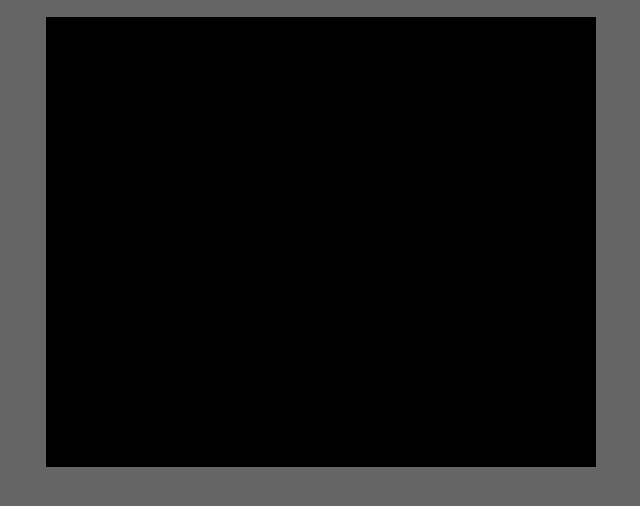
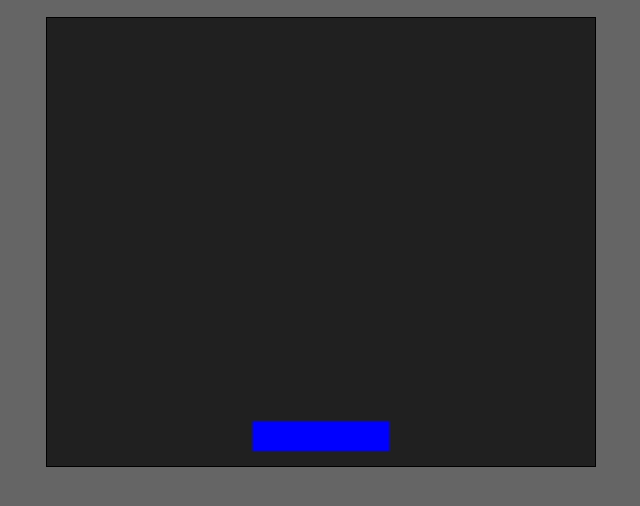
Before and after one commit to Lars987654321/JS-prosjekt, a plain HTML site: page index.html in a window 1280 px wide. Shown: the part 156-662 px from the top of the page, without its empty margins (319-959 px from the left). Drawn offline with Linux system fonts and the light colour scheme.

Commit message:
add paddle

```diff
--- a/script.js
+++ b/script.js
@@ -1,2 +1,51 @@
 const canvas = document.getElementById("canvas")
 const ctx = canvas.getContext("2d")
+
+let paddleWidth = canvas.width / 4
+let paddleHeight = 10
+let paddleX = (canvas.width - paddleWidth) / 2
+let paddleY = canvas.height - paddleHeight - 5
+let paddlespeed = 3
+let rightPressed = false
+let leftPressed = false
+
+function drawPaddle() {
+    ctx.fillStyle = "blue"
+    ctx.fillRect(paddleX, paddleY, paddleWidth, paddleHeight)
+}
+
+function updatePaddle() {
+    if (rightPressed && paddleX < canvas.width - paddleWidth){
+        paddleX += paddlespeed
+    } else if (leftPressed && paddleX > 0){
+        paddleX -= paddlespeed
+    }
+}
+
+document.addEventListener("keydown", keydown)
+document.addEventListener("keyup", keyup)
+
+function keydown(event){
+    if (event.key === "ArrowRight" || event.key ==="d"){
+        rightPressed = true
+    } else if (event.key ==="ArrowLeft" || event.key ==="a"){
+        leftPressed = true
+    }
+}
+
+function keyup(event){
+    if (event.key === "ArrowRight" || event.key ==="d"){
+        rightPressed = false
+    } else if (event.key ==="ArrowLeft" || event.key ==="a"){
+        leftPressed = false
+    }
+}
+
+function gameloop(){
+    ctx.clearRect(0, 0, canvas.width, canvas.height)
+    drawPaddle()
+    updatePaddle()
+    requestAnimationFrame(gameloop)
+}
+
+gameloop()
--- a/style.css
+++ b/style.css
@@ -20,9 +20,9 @@ body {
     flex-direction: column;
 }
 
-canvas {
+#canvas {
     border: 1px solid black;
-    background-color: black;
+    background-color: rgb(32, 32, 32);
     width: 550px;
     height: 450px;
 }
```
